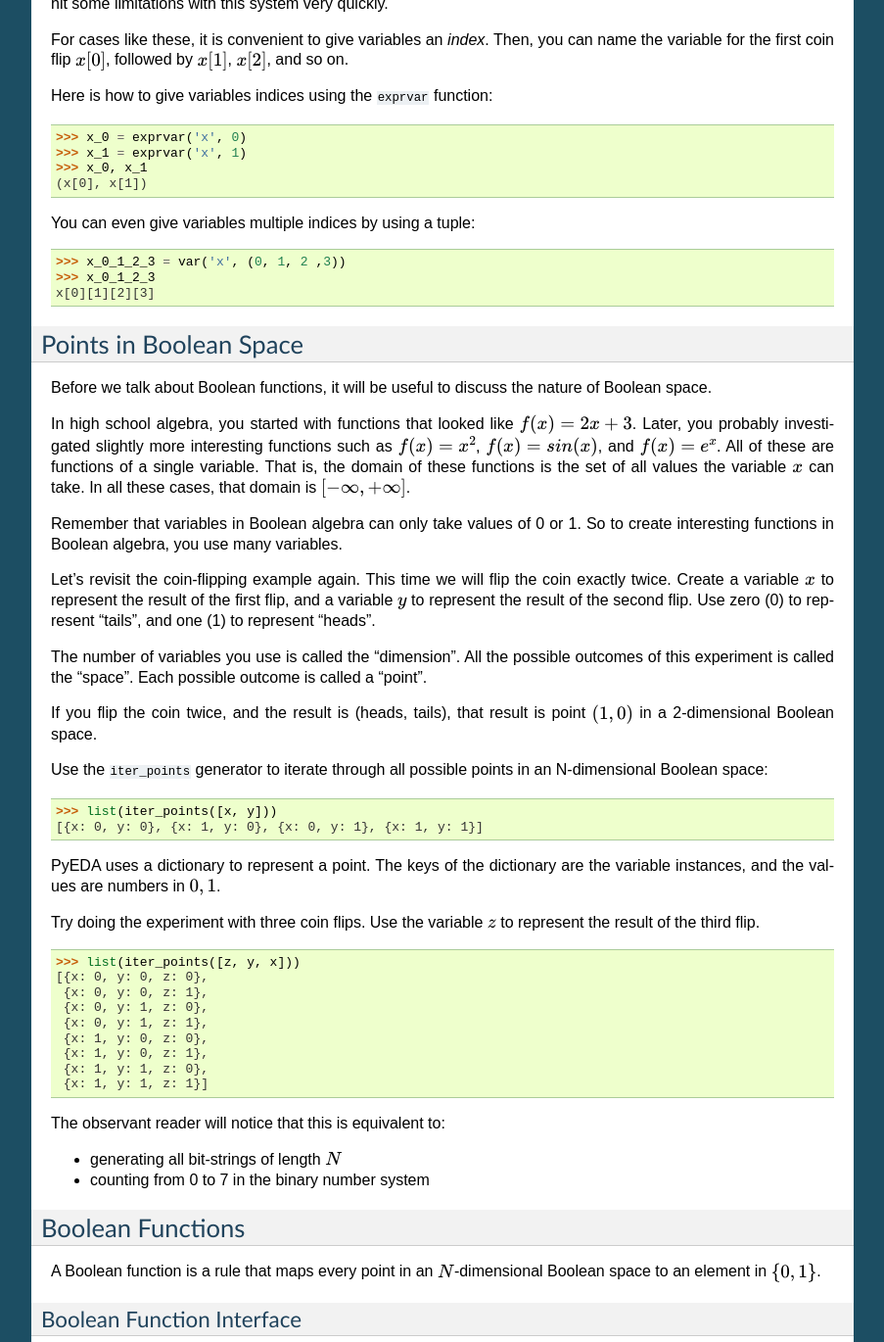
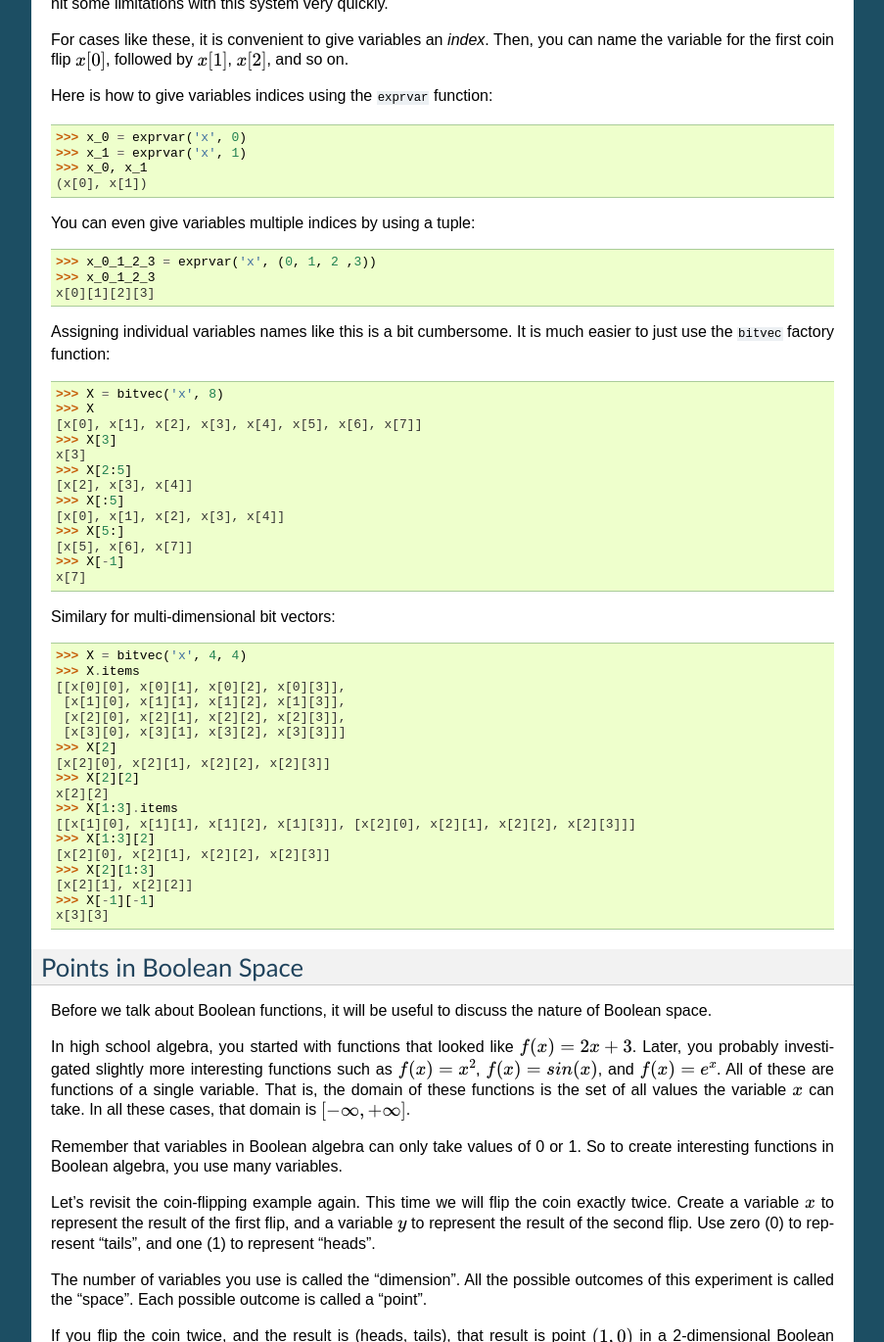
Before and after one commit to cjdrake/pyeda, a Sphinx documentation site: the page built from doc/source/boolalg.rst, in a window 1280 px wide and 1400 px high, scrolled down 4208 px, cut to the strip 0-1370 px from the top of the window. Shown: the whole strip at 98% size, without its empty margins (198-1101 px from the left). Built offline with Sphinx 7.4.7, drawn with Linux system fonts in a browser that asks for light colours.

Commit message:
Add some info about bitvec

```diff
--- a/doc/source/boolalg.rst
+++ b/doc/source/boolalg.rst
@@ -303,9 +303,47 @@ Here is how to give variables indices using the ``exprvar`` function::
 
 You can even give variables multiple indices by using a tuple::
 
-   >>> x_0_1_2_3 = var('x', (0, 1, 2 ,3))
+   >>> x_0_1_2_3 = exprvar('x', (0, 1, 2 ,3))
    >>> x_0_1_2_3
    x[0][1][2][3]
+
+Assigning individual variables names like this is a bit cumbersome.
+It is much easier to just use the ``bitvec`` factory function::
+
+   >>> X = bitvec('x', 8)
+   >>> X
+   [x[0], x[1], x[2], x[3], x[4], x[5], x[6], x[7]]
+   >>> X[3]
+   x[3]
+   >>> X[2:5]
+   [x[2], x[3], x[4]]
+   >>> X[:5]
+   [x[0], x[1], x[2], x[3], x[4]]
+   >>> X[5:]
+   [x[5], x[6], x[7]]
+   >>> X[-1]
+   x[7]
+
+Similary for multi-dimensional bit vectors::
+
+   >>> X = bitvec('x', 4, 4)
+   >>> X.items
+   [[x[0][0], x[0][1], x[0][2], x[0][3]],
+    [x[1][0], x[1][1], x[1][2], x[1][3]],
+    [x[2][0], x[2][1], x[2][2], x[2][3]],
+    [x[3][0], x[3][1], x[3][2], x[3][3]]]
+   >>> X[2]
+   [x[2][0], x[2][1], x[2][2], x[2][3]]
+   >>> X[2][2]
+   x[2][2]
+   >>> X[1:3].items
+   [[x[1][0], x[1][1], x[1][2], x[1][3]], [x[2][0], x[2][1], x[2][2], x[2][3]]]
+   >>> X[1:3][2]
+   [x[2][0], x[2][1], x[2][2], x[2][3]]
+   >>> X[2][1:3]
+   [x[2][1], x[2][2]]
+   >>> X[-1][-1]
+   x[3][3]
 
 Points in Boolean Space
 =======================
```
